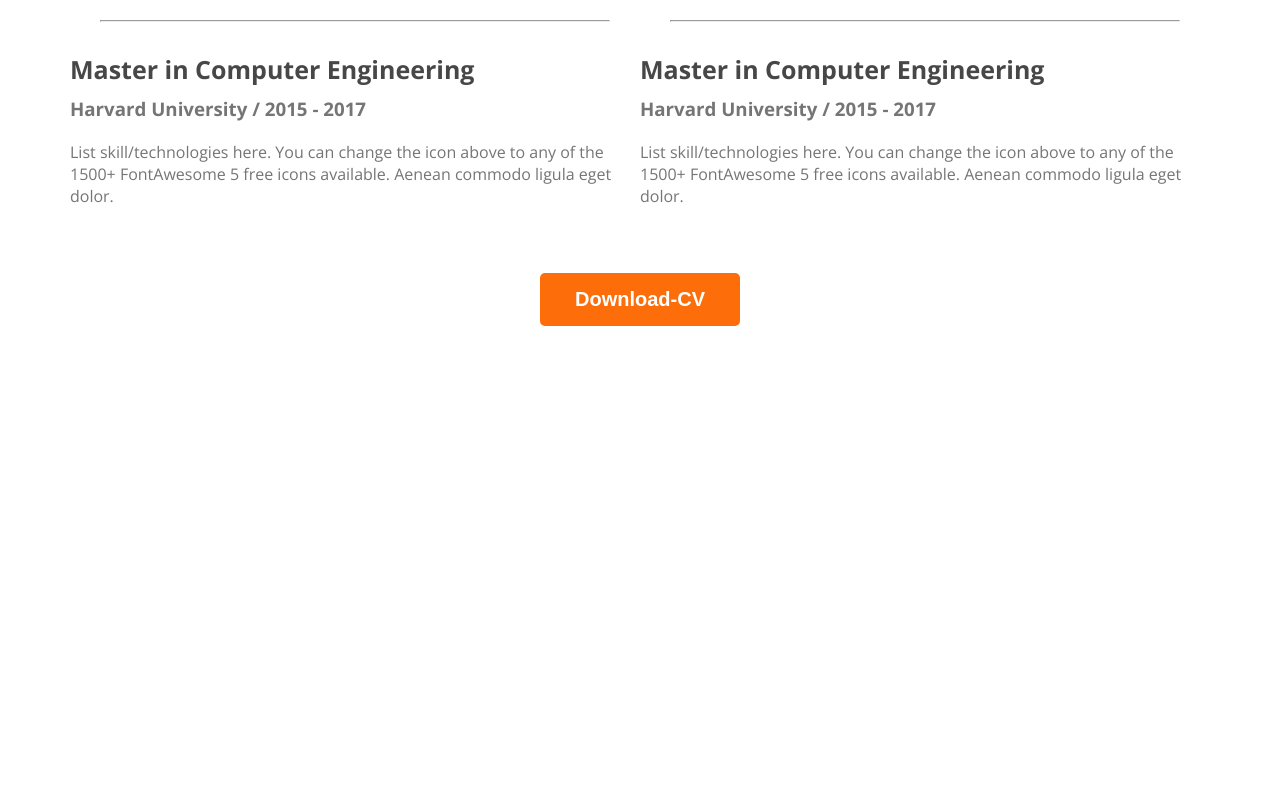
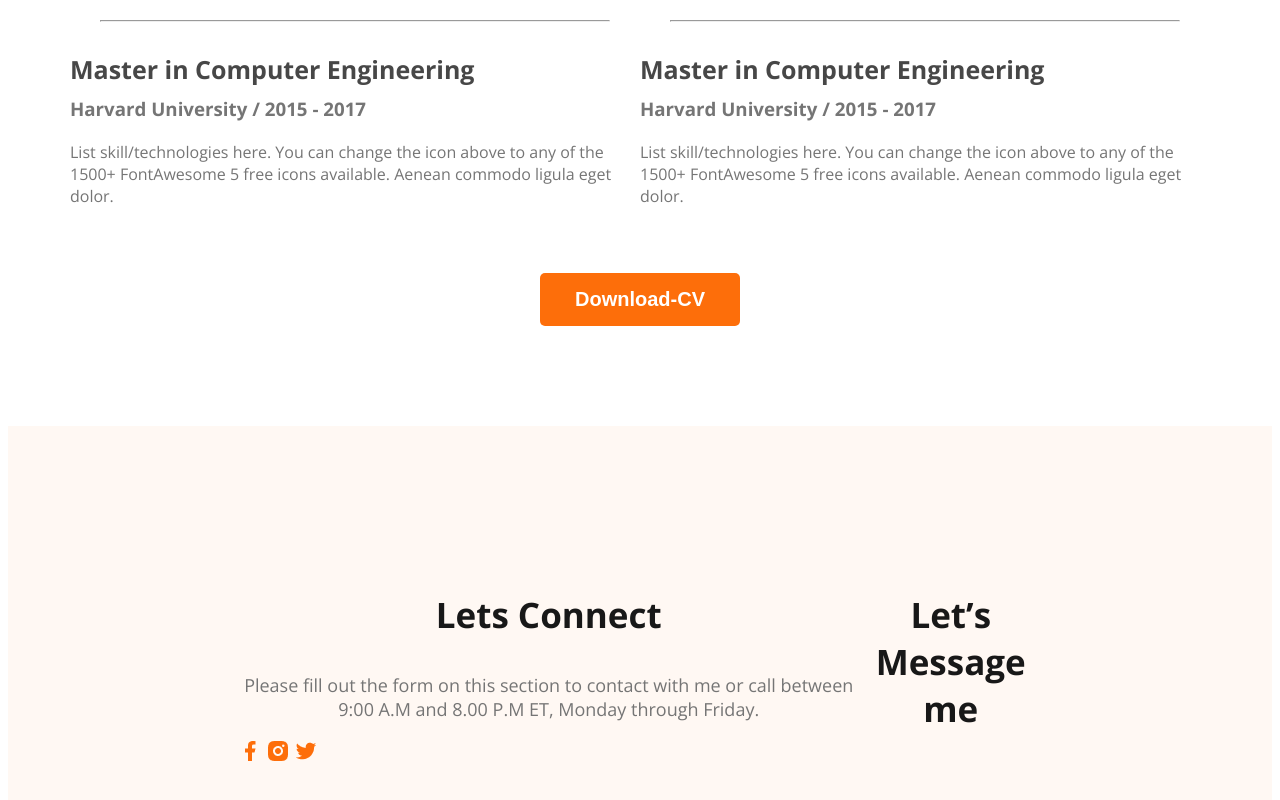
Before and after one commit to Naiemjoy1/module_5_portfolio, a plain HTML site: page index.html in a window 1280 px wide. Shown: the part 2892-3692 px from the top of the page. Before the commit the page ends 3226 px from the top, so only its background shows below. Drawn offline with nearby package versions, Linux system fonts and the light colour scheme.

Commit message:
basic footer

```diff
--- a/index.html
+++ b/index.html
@@ -144,7 +144,20 @@
     </main>
 
     <footer>
-
+        <div class="footer-colum">
+            <h3 class="section-title">Lets Connect</h3>
+            <p class="section-description">
+                Please fill out the form on this section to contact with me or call between 9:00 A.M and 8.00 P.M ET, Monday through Friday.
+            </p>
+            <div class="social-links">
+                <a href=""><img src="images/icons/facebook.png" alt=""></a>
+                <a href=""><img src="images/icons/insta.png" alt=""></a>
+                <a href=""><img src="images/icons/twitter.png" alt=""></a>
+            </div>
+        </div>
+        <div class="footer-colum">
+            <h3 class="section-title">Let’s Message me</h3>
+        </div>
     </footer>
 </body>
 </html>
--- a/styles/style.css
+++ b/styles/style.css
@@ -191,3 +191,10 @@ main section{
     margin-top: 50px;
     text-align: center;
 }
+/* footer style */
+footer{
+    display: flex;
+    background: #fff8f3;
+    margin-top: 100px;
+    padding: 130px 230px;
+}
```
